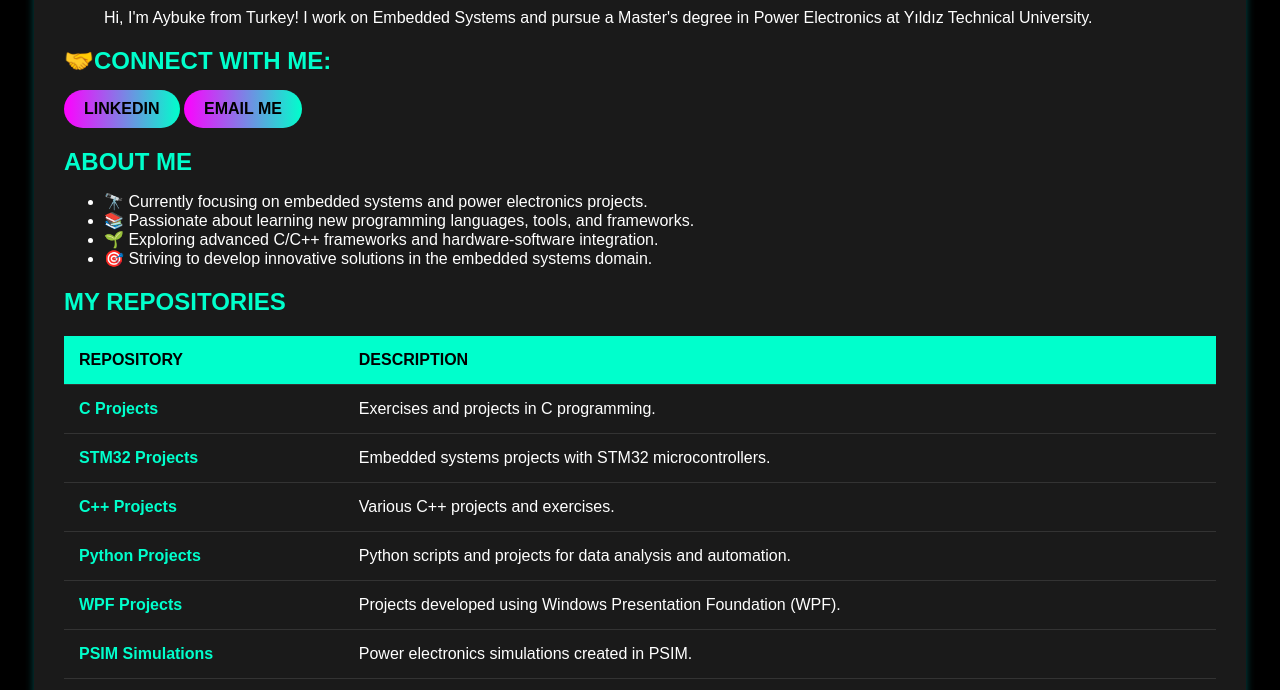
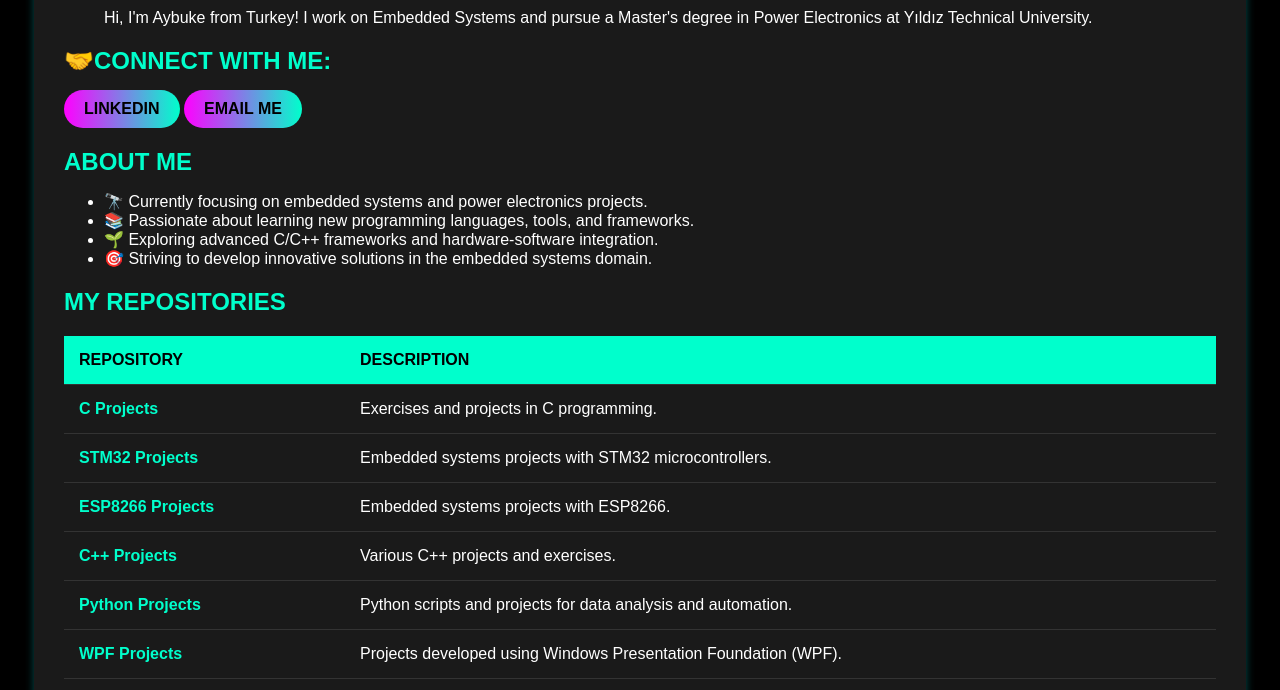
Before and after one commit to aybukesokmen/aybukesokmen, a plain HTML site: page index.html in a window 1280 px wide. Shown: the part 110-800 px from the top of the page. Drawn offline with Linux system fonts and the light colour scheme.

Commit message:
Update index.html

```diff
--- a/index.html
+++ b/index.html
@@ -160,6 +160,10 @@
                     <td>Embedded systems projects with STM32 microcontrollers.</td>
                 </tr>
                 <tr>
+                    <td><a href="https://github.com/aybukesokmen/ESP8266" target="_blank">ESP8266 Projects</a></td>
+                    <td>Embedded systems projects with ESP8266. </td>
+                </tr>
+                <tr>
                     <td><a href="https://github.com/aybukesokmen/C-" target="_blank">C++ Projects</a></td>
                     <td>Various C++ projects and exercises.</td>
                 </tr>
```
